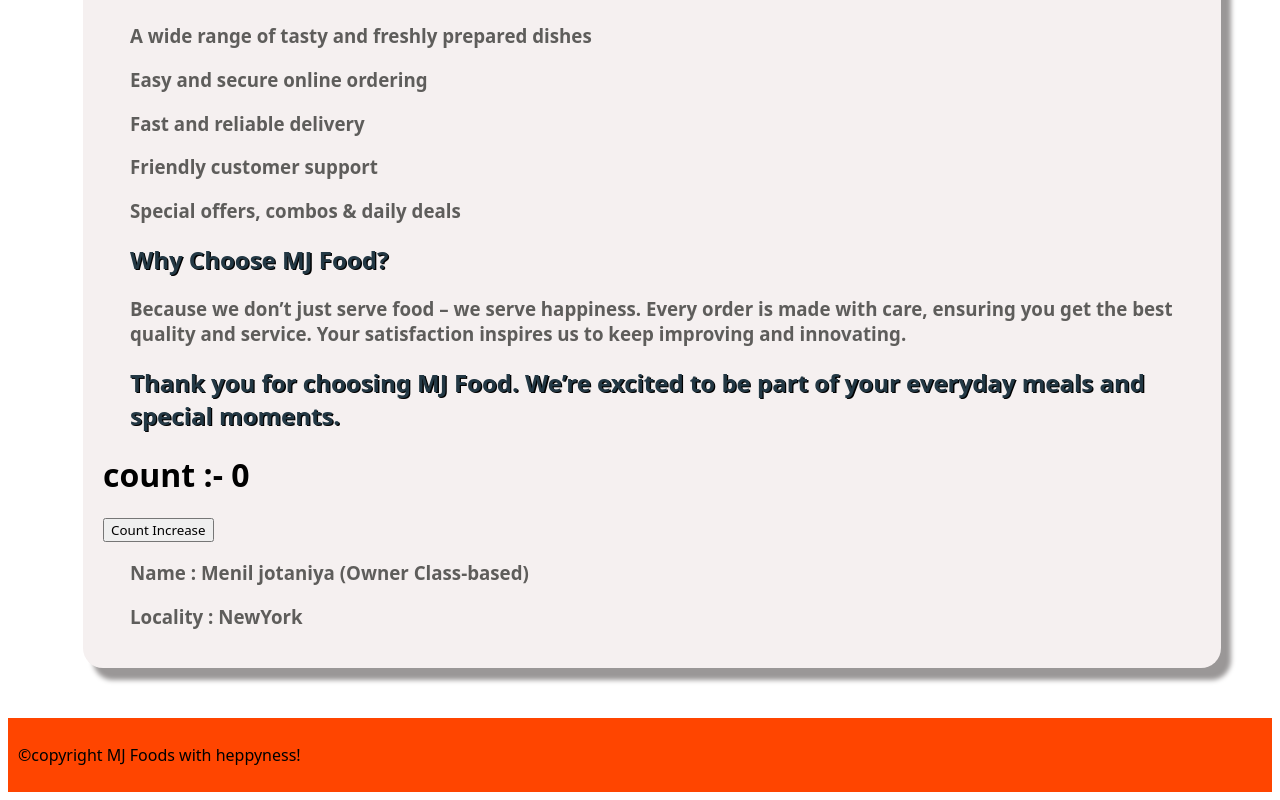
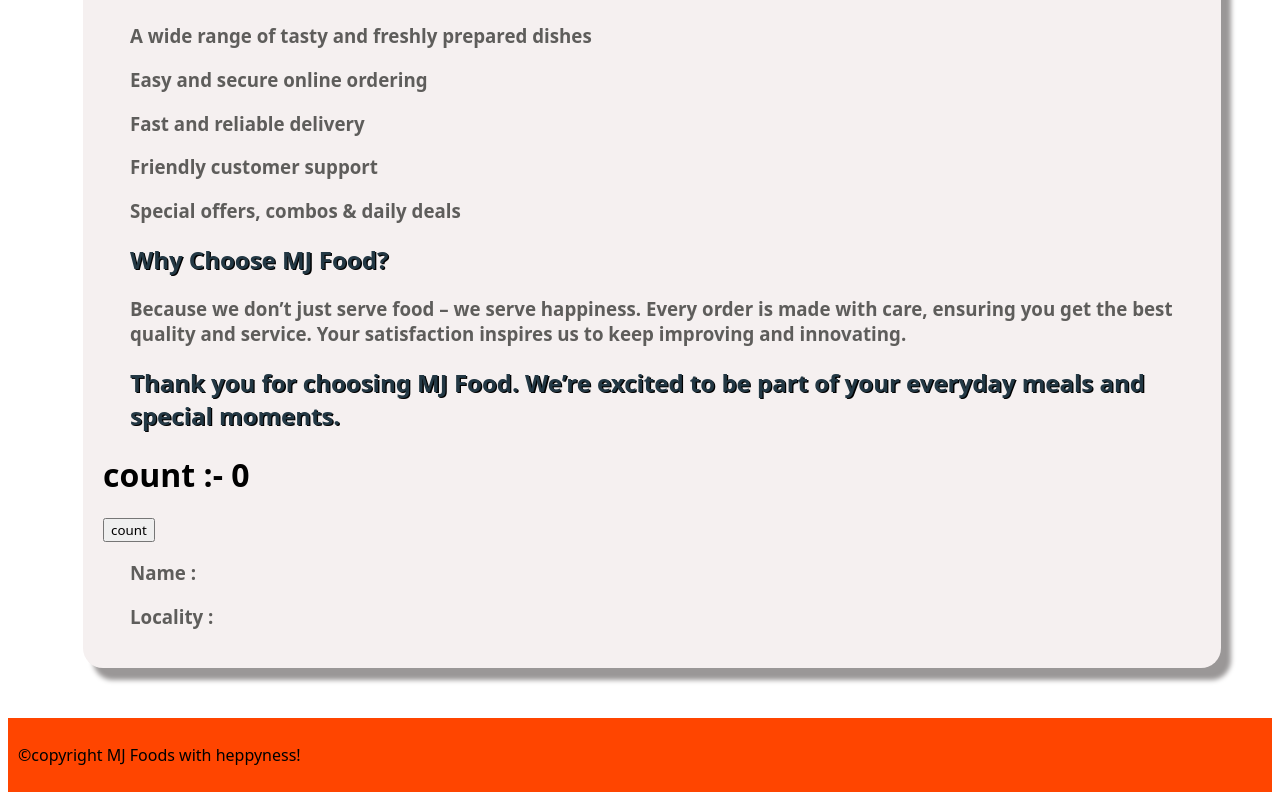
Before and after one commit to menil-nxt/React, a React (Vite) app: page /about in a window 1280 px wide. Shown: the part 540-1340 px from the top of the page. Built offline with nearby package versions, Linux system fonts and the light colour scheme.

Commit message:
React Class-based component lifecycle

```diff
--- a/src/components/About.js
+++ b/src/components/About.js
@@ -55,63 +55,11 @@
           Thank you for choosing MJ Food. We’re excited to be part of your
           everyday meals and special moments.
         </h2>
-        <UserClass
-          name="Menil jotaniya (Owner Class-based)"
-          Locality="NewYork"
-        />
+        {/* <UserClass name="first (Owner Class-based)" Locality="NewYork" /> */}
+        <User />
       </div>
     );
   }
 }
 
-// const About = () => {
-//   return (
-//     <div className="about-cart">
-//       <h1 className="about-heading">About Us – MJ Food</h1>
-//       <h3>
-//         Welcome to MJ Food, your go-to destination for delicious meals delivered
-//         fresh to your doorstep. We believe great food brings people together,
-//         and our mission is to make every bite memorable.
-//       </h3>
-//       <h3>
-//         At MJ Food, we combine taste, quality, and convenience. Whether you’re
-//         craving a quick snack, a hearty meal, or something sweet, we’ve got
-//         something for everyone. Our meals are prepared with fresh ingredients,
-//         careful attention, and a passion for good food.
-//       </h3>
-
-//       <h2>Our Mission 🚀</h2>
-//       <h3>
-//         To bring you flavorful, hygienic, and affordable food anytime, anywhere.
-//         We aim to provide a smooth online ordering experience and fast delivery
-//         so you can enjoy your favorite dishes without hassle.
-//       </h3>
-
-//       <h2>What We Offer</h2>
-//       <h3>A wide range of tasty and freshly prepared dishes</h3>
-//       <h3>Easy and secure online ordering</h3>
-//       <h3>Fast and reliable delivery</h3>
-//       <h3>Friendly customer support</h3>
-//       <h3>Special offers, combos & daily deals</h3>
-
-//       <h2>Why Choose MJ Food?</h2>
-//       <h3>
-//         Because we don’t just serve food – we serve happiness. Every order is
-//         made with care, ensuring you get the best quality and service. Your
-//         satisfaction inspires us to keep improving and innovating.
-//       </h3>
-
-//       <h2>
-//         Thank you for choosing MJ Food. We’re excited to be part of your
-//         everyday meals and special moments.
-//       </h2>
-//       <User
-//         name="Menil jotaniya (Owner Functional-based)"
-//         Locality="Bangluru.."
-//       />
-//       <UserClass name="Menil jotaniya (Owner Class-based)" Locality="NewYork" />
-//     </div>
-//   );
-// };
-
 export default About;
--- a/src/components/User.js
+++ b/src/components/User.js
@@ -1,7 +1,21 @@
-import { useState } from "react";
+import { useState, useEffect } from "react";
 
 export const User = (props) => {
   const [count, setCount] = useState(0);
+
+  useEffect(() => {
+    // let timer = setInterval(() => {
+    //   console.log("MJ food");
+    // }, 1000);
+    console.log("useEffect");
+
+    return () => {
+      clearInterval(timer);
+      console.log("UseEffect return");
+    };
+  }, []);
+
+  console.log("render");
   return (
     <div className="user-class">
       <h1>count :- {count}</h1>
--- a/src/components/UserClass.js
+++ b/src/components/UserClass.js
@@ -5,39 +5,48 @@
     super(props);
 
     this.state = {
-      count: 0,
-      first: 1,
+      userInfo: {
+        name: "",
+        location: "",
+        email: "",
+      },
     };
 
-    console.log("child constructor");
+    console.log(this.props.name + "child constructor");
   }
 
-  componentDidMount() {
-    console.log("child component Did mount called");
+  async componentDidMount() {
+    // this.timer = setInterval(() => {
+    //   console.log("MJ food");
+    // }, 1000);
+    const data = await fetch("https://api.github.com/users/menil-nxt");
+    const json = await data.json();
+
+    console.log(json);
+
+    this.setState({
+      userInfo: json,
+    });
+  }
+
+  componentDidUpdate() {
+    console.log("component Did Update");
+  }
+
+  componentWillUnmount() {
+    // clearInterval(this.timer);
+    console.log("component will mount");
   }
 
   render() {
-    const { name, Locality } = this.props;
-    const { count } = this.state;
-
-    console.log("child Render");
+    const { name, location, email, avatar_url } = this.state.userInfo;
+    console.log(this.props.name + "child Render");
     return (
       <div className="user-class">
-        <h1>count :- {count}</h1>
-        <button
-          onClick={() => {
-            // this.state.count = this.state.count + 1;   // Naver UPDATE stare variable Directly
-
-            this.setState({
-              count: this.state.count + 1,
-            });
-            console.log(count);
-          }}
-        >
-          Count Increase
-        </button>
         <h3>Name : {name}</h3>
-        <h3>Locality : {Locality}</h3>
+        <h3>Locality : {location}</h3>
+        <h3>Email - ID : {email}</h3>
+        <img src={avatar_url} />
       </div>
     );
   }
```
Also changed, not shown: 1 other file (tests, documents, lock files or other folders).
